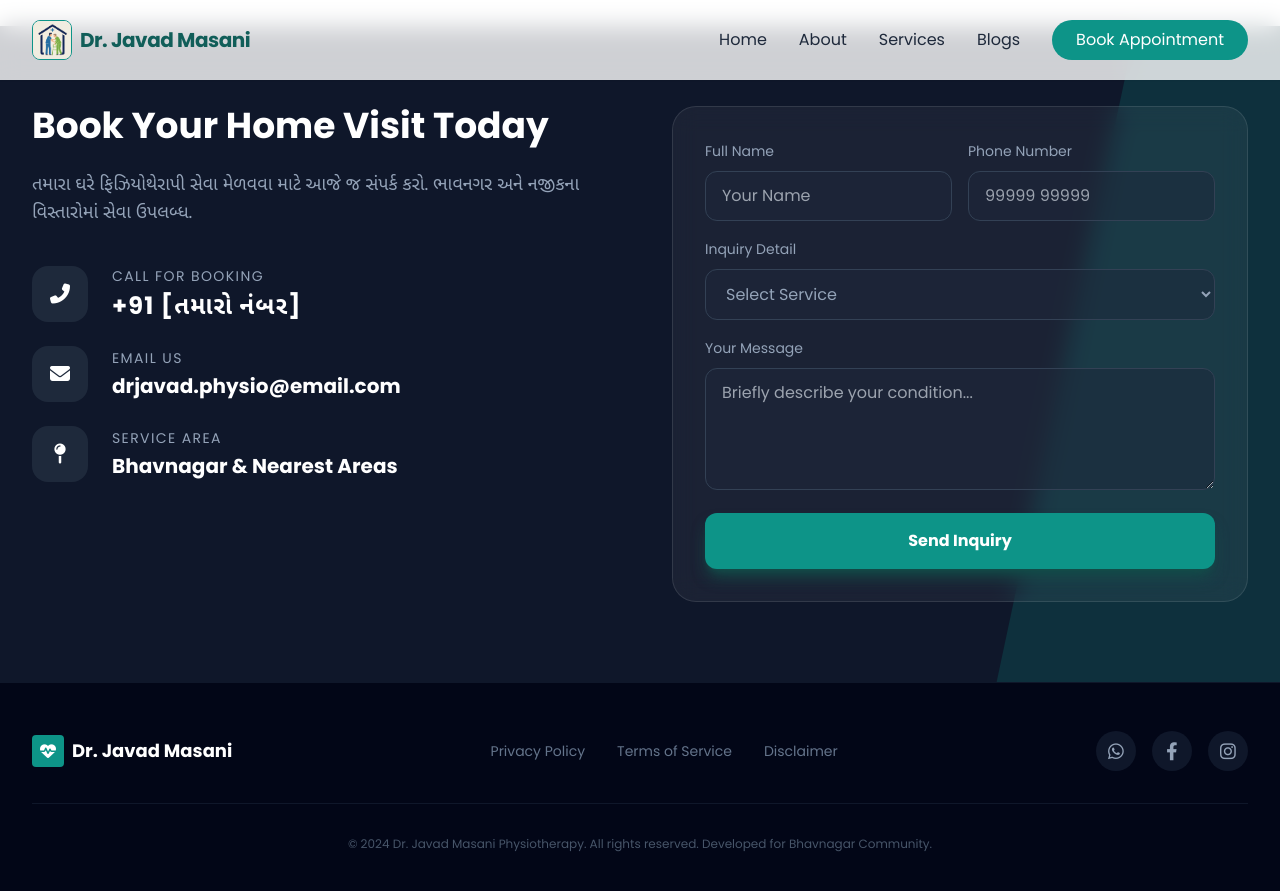
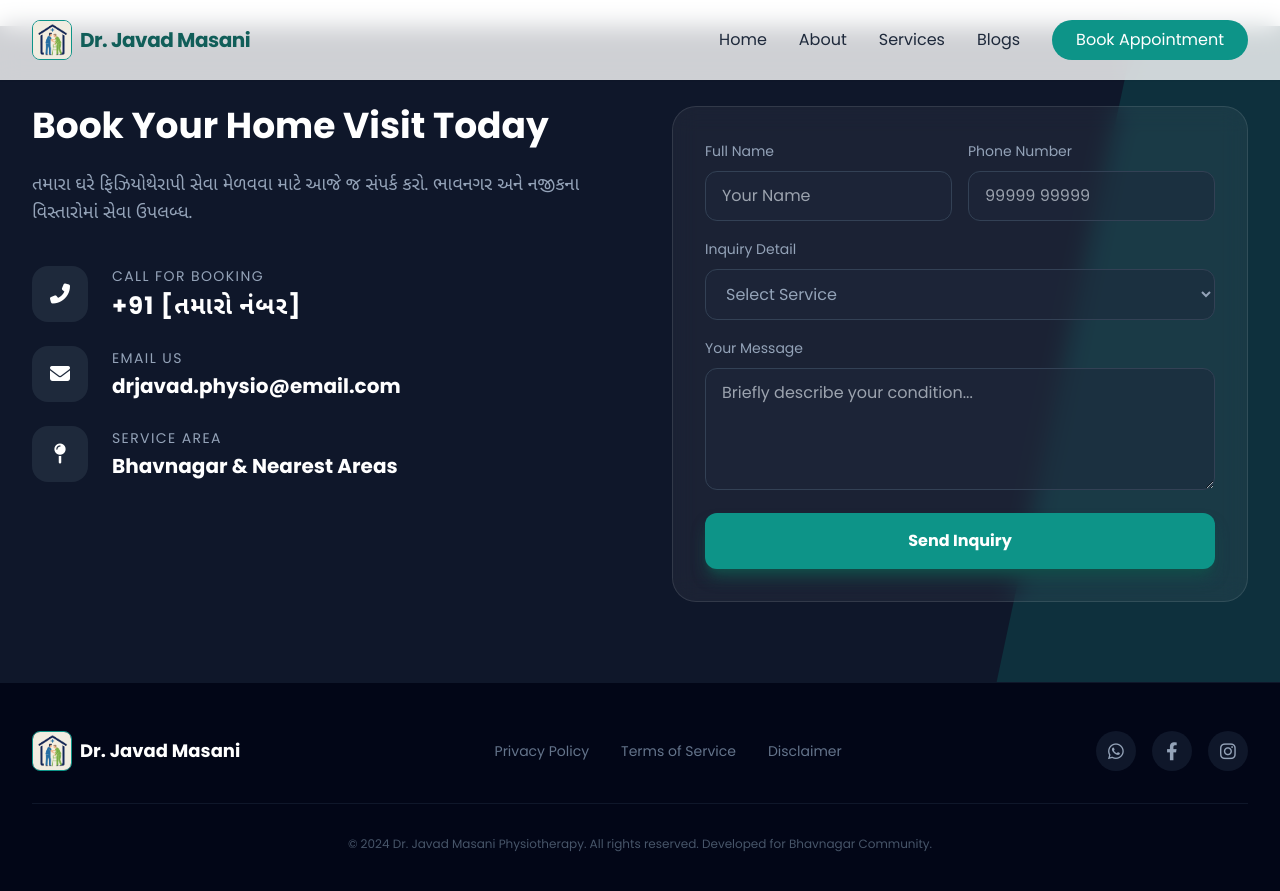
Before and after one commit to JavadMasani/Araogya, a Jekyll site: the page built from index.html, in a window 1280 px wide and 900 px high, scrolled down 2774 px. Shown: the top 891 px of the window. Built offline with Jekyll 4.4.1, drawn with Linux system fonts in a browser that asks for light colours; nearby versions of some CDN libraries.

Commit message:
Update index.html

```diff
--- a/index.html
+++ b/index.html
@@ -389,9 +389,9 @@
         <div class="max-w-7xl mx-auto px-4 sm:px-6 lg:px-8">
             <div class="flex flex-col md:flex-row justify-between items-center gap-8">
                 <div class="flex items-center gap-2">
-                    <div class="w-8 h-8 bg-teal-600 rounded flex items-center justify-center text-white">
-                        <i class="fas fa-heartbeat"></i>
-                    </div>
+                    <img src="{{ site.baseurl }}/assets/uploads/logo.jpg"
+     alt="Dr. Javad Masani"
+     class="w-10 h-10 object-cover rounded-lg border border-teal-600">
                     <span class="font-bold text-lg text-white">Dr. Javad Masani</span>
                 </div>
 
```
